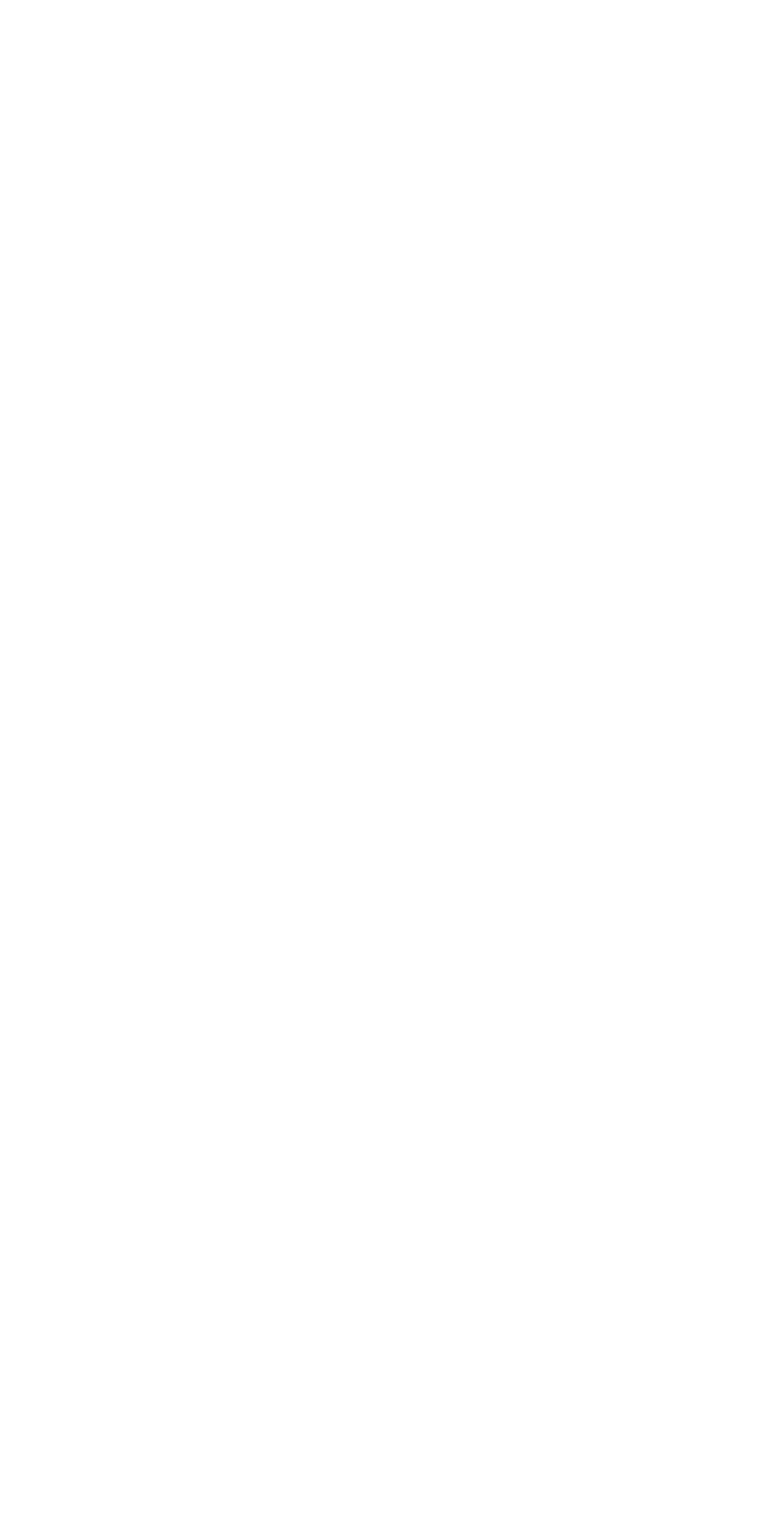
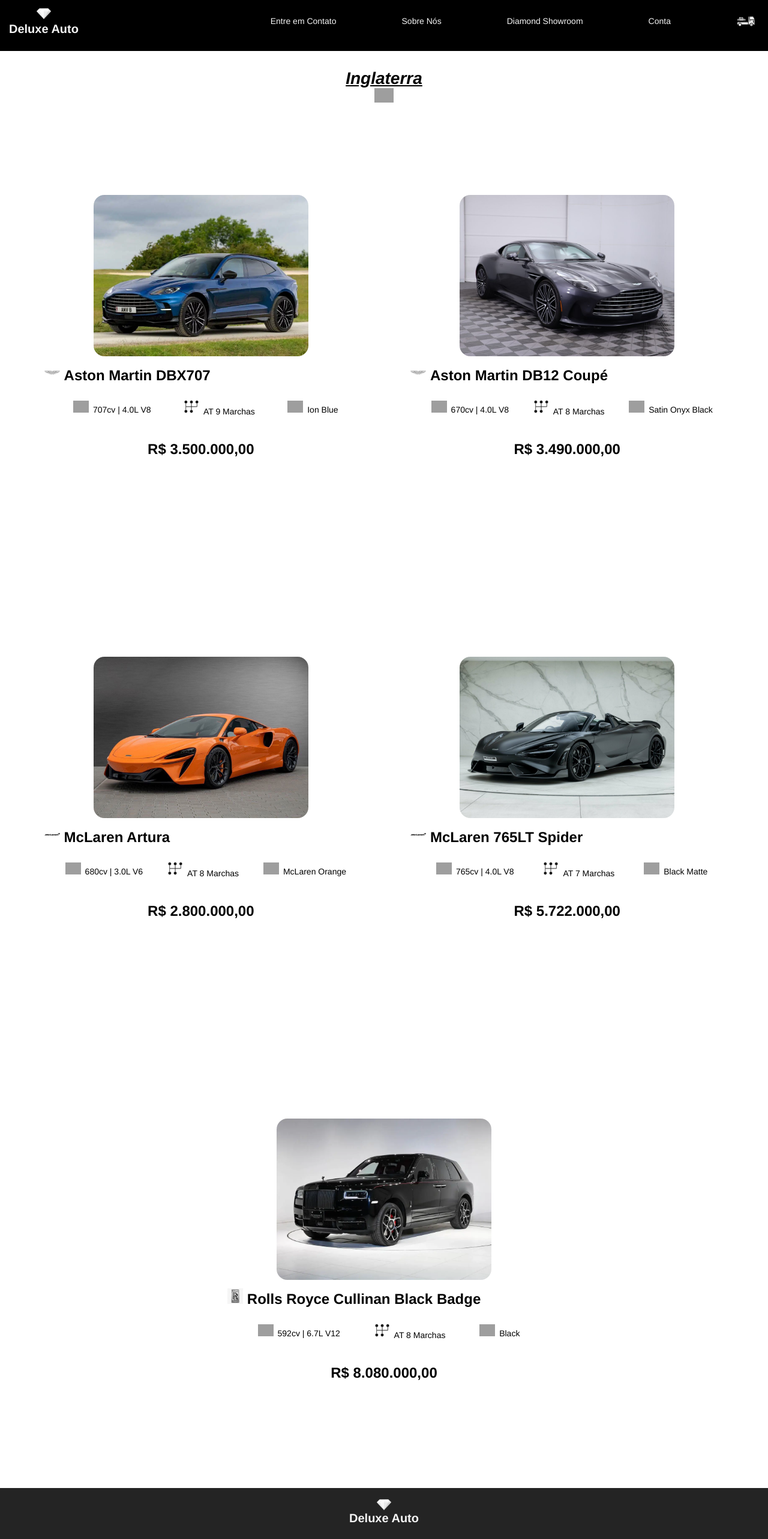
Before and after one commit to gabriellima-4/Deluxe-Auto, a React (Vite) app in the folder deluxeAuto/: page /worldmap/inglaterra in a window 1280 px wide. Before the commit this address had no page. Shown: the top 2566 px of the page at 60% size. Before the commit the page ends 800 px from the top, so only its background shows below. Built offline with nearby package versions, Linux system fonts and the light colour scheme; grey boxes are pictures that could not be loaded.

Commit message:
Showroom inglaterra feito

```diff
--- /dev/null
+++ b/deluxeAuto/src/components/Carros/Inglaterra/index.jsx
@@ -0,0 +1,96 @@
+import Marcha from "../../../assets/icons/marcha.png"
+import LogoAM from "../../../assets/logos/Aston.webp"
+import LogoMcLaren from "../../../assets/logos/mclaren.webp"
+import LogoRR from "../../../assets/logos/Rolls-Royce.png"
+import DB12 from "../../../assets/images/normal/AMDB12.jpg"
+import Artura from "../../../assets/images/normal/Artura.jpeg"
+import Cullinan from "../../../assets/images/normal/Cullinan.webp"
+import DBX707 from "../../../assets/images/normal/DBX707.webp"
+import M765 from "../../../assets/images/normal/McLaren765.jpg"
+
+
+export default function CarrosInglaterra(){
+    return(
+        <>
+            <section id="Showroom">
+            <div className="paisBandeira">
+                        <h2>Inglaterra</h2>
+                        <img src="https://img.icons8.com/?size=100&id=18212&format=png&color=000000" alt="" />
+            </div>
+
+                    <div className="Fileira">
+                            <div class="Card-carro">
+                                <img className="fotoprincipal" src={DBX707} alt=""/>
+                                <div className="Container">
+                                    <h4 className="logo-nome" ><img src={LogoAM} alt=""/>Aston Martin DBX707</h4>
+                                    <div className="Info">
+                                        <p><img src="https://img.icons8.com/?size=100&id=zPV5akQ5KlKf&format=png&color=000000" alt="Motor" width="16px"/>707cv | 4.0L V8</p>
+                                        <p><img src={Marcha} alt="Câmbio"/>AT 9 Marchas</p>
+                                        <p><img src="https://img.icons8.com/?size=100&id=25945&format=png&color=000000" width="16px" alt="Paleta Cor"/>Ion Blue</p>
+                                    </div>
+                                    <h4 class="preco">R$ 3.500.000,00</h4>
+                                </div>
+                            </div>
+
+                            <div class="Card-carro">
+                                <img className="fotoprincipal" src={DB12}  alt=""/>
+                                <div className="Container">
+                                    <h4 className="logo-nome" ><img src={LogoAM} alt=""/>Aston Martin DB12 Coupé</h4>
+                                    <div className="Info">
+                                        <p><img src="https://img.icons8.com/?size=100&id=zPV5akQ5KlKf&format=png&color=000000" alt="Motor" width="16px"/>670cv | 4.0L V8</p>
+                                        <p><img src={Marcha} alt="Câmbio"/>AT 8 Marchas</p>
+                                        <p><img src="https://img.icons8.com/?size=100&id=25945&format=png&color=000000" width="16px" alt="Paleta Cor"/>Satin Onyx Black</p>
+                                    </div>
+                                    <h4 class="preco">R$ 3.490.000,00</h4>
+                                </div>
+                            </div>
+                    </div>
+
+
+                    <div className="Fileira">
+                            <div class="Card-carro">
+                                <img className="fotoprincipal" src={Artura} alt=""/>
+                                <div className="Container">
+                                    <h4 className="logo-nome" ><img src={LogoMcLaren} alt=""/>McLaren Artura</h4>
+                                    <div className="Info">
+                                        <p><img src="https://img.icons8.com/?size=100&id=zPV5akQ5KlKf&format=png&color=000000" alt="Motor" width="16px"/>680cv | 3.0L V6</p>
+                                        <p><img src={Marcha} alt="Câmbio"/>AT 8 Marchas</p>
+                                        <p><img src="https://img.icons8.com/?size=100&id=25945&format=png&color=000000" width="16px" alt="Paleta Cor"/>McLaren Orange</p>
+                                    </div>
+                                    <h4 class="preco">R$ 2.800.000,00</h4>
+                                </div>
+                            </div>
+
+                            <div class="Card-carro">
+                                <img className="fotoprincipal" src={M765}  alt=""/>
+                                <div className="Container">
+                                    <h4 className="logo-nome" ><img src={LogoMcLaren} alt=""/>McLaren 765LT Spider</h4>
+                                    <div className="Info">
+                                        <p><img src="https://img.icons8.com/?size=100&id=zPV5akQ5KlKf&format=png&color=000000" alt="Motor" width="16px"/>765cv | 4.0L V8</p>
+                                        <p><img src={Marcha} alt="Câmbio"/>AT 7 Marchas</p>
+                                        <p><img src="https://img.icons8.com/?size=100&id=25945&format=png&color=000000" width="16px" alt="Paleta Cor"/>Black Matte</p>
+                                    </div>
+                                    <h4 class="preco">R$ 5.722.000,00</h4>
+                                </div>
+                            </div>
+                    </div>
+
+
+                    <div className="Fileira">
+                            <div class="Card-carro">
+                                <img className="fotoprincipal" src={Cullinan} alt=""/>
+                                <div className="Container">
+                                    <h4 className="logo-nome" ><img src={LogoRR} alt=""/>Rolls Royce Cullinan Black Badge</h4>
+                                    <div className="Info">
+                                        <p><img src="https://img.icons8.com/?size=100&id=zPV5akQ5KlKf&format=png&color=000000" alt="Motor" width="16px"/>592cv | 6.7L V12</p>
+                                        <p><img src={Marcha} alt="Câmbio"/>AT 8 Marchas</p>
+                                        <p><img src="https://img.icons8.com/?size=100&id=25945&format=png&color=000000" width="16px" alt="Paleta Cor"/>Black</p>
+                                    </div>
+                                    <h4 class="preco">R$ 8.080.000,00</h4>
+                                </div>
+                            </div>
+                    </div>
+            </section>
+        </>
+    )
+}
--- a/deluxeAuto/src/components/WorldMap/index.jsx
+++ b/deluxeAuto/src/components/WorldMap/index.jsx
@@ -25,6 +25,10 @@
             <Link to={"/worldmap/eua"}>
                 Estados Unidos
             </Link>
+
+            <Link to={"/worldmap/inglaterra"}>
+                Inglaterra
+            </Link>
         </div>
 
 
--- a/deluxeAuto/src/router/App.jsx
+++ b/deluxeAuto/src/router/App.jsx
@@ -7,6 +7,7 @@
 import ShowroomSuecia from "../views/Showrooms/Suecia"
 import ShowroomJapao from "../views/Showrooms/Japao"
 import ShowroomEUA from "../views/Showrooms/EUA"
+import ShowroomInglaterra from "../views/Showrooms/Inglaterra"
 
 function App() {
   return (
@@ -24,7 +25,7 @@
 
         <Route path="/worldmap/suecia" Component={ShowroomSuecia}/>
 
-        {/* <Route path="/worldmap/inglaterra" Component={}/> */}
+        <Route path="/worldmap/inglaterra" Component={ShowroomInglaterra}/>
 
         <Route path="/worldmap/japao" Component={ShowroomJapao}/>
 
--- /dev/null
+++ b/deluxeAuto/src/views/Showrooms/Inglaterra/index.jsx
@@ -0,0 +1,13 @@
+import Header from "../../../components/Header";
+import CarrosInglaterra from "../../../components/Carros/Inglaterra";
+import Footer from "../../../components/Footer";
+
+export default function ShowroomInglaterra(){
+    return(
+        <>
+            <Header/>
+            <CarrosInglaterra/>
+            <Footer/>
+        </>
+    )
+}
```
